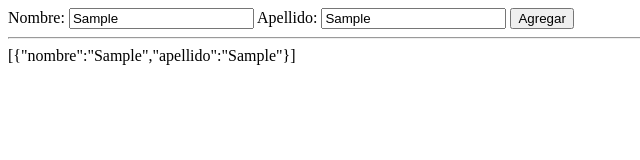
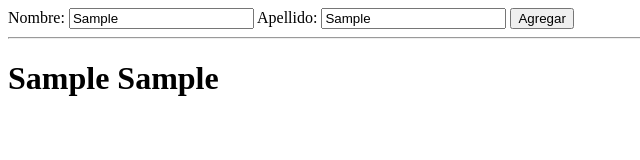
Before and after one commit to carloshoraciolopez/grupob-mar-juev, a plain HTML site: page index.html in a window 1280 px wide. Both pictures are taken after typing "Sample", "Sample" into the empty fields and a click on the button "Agregar". Shown: the whole page, without its empty margins (0-640 px from the left). Drawn offline with Linux system fonts and the light colour scheme.

Commit message:
feat: metodos de array + dom

```diff
--- a/index.html
+++ b/index.html
@@ -2,6 +2,41 @@
 <html lang="es">
     <head>
         <title>Bootcamp - Clase1 JS</title>
+        <script>
+            const array = [
+                {edad:10,nombre: 'carlos', dni: 123},
+                {edad:20,nombre: 'juan', dni: 456},
+                {edad:30,nombre: 'maria', dni: 678},
+                {edad:45,nombre: 'jorge', dni: 901}
+            ];
+            //¿suma de los elementos?
+            let suma = 0;
+            for(let i=0;i<array.length;i++) {
+                const item = array[i];
+                suma += item.edad;
+            }
+            console.log(suma);
+
+            //forErch
+            let sumaEach=0;
+            array.forEach(item => sumaEach+=item.edad); //lambda > que quiero
+            console.log(sumaEach);
+
+            //sumar usando .reduce()
+            const sumsReduce = array.reduce((total,item) => total + item.edad , 0);
+            console.log(sumsReduce);
+
+            /*const data = array.join(',');
+            onsole.log(data);*/
+            let nombres = array.reduce( (concatendador,item) =>  concatendador + ','+ item.nombre  ,'')
+            nombres = nombres.substring(1,nombres.length);
+
+            console.log(nombres);
+
+            /*map para obtener solo el dni*/
+            const mapDelArray = array.map(item => { return {id:item.dni, name: item.nombre} });
+            console.log(mapDelArray);//[123,456,789,901]
+        </script>
     </head>
     <body>
         <!-- 1 - incluir un archivo externo de javascript-->
--- a/js/abm.js
+++ b/js/abm.js
@@ -21,7 +21,18 @@ function agregar() {
 }
 
 function mostrar() {
-    const div = document.getElementById('alumnos');
+    const div = document.getElementById('alumnos'); //Parent
 
-    div.innerHTML = JSON.stringify(personas);
+    div.innerHTML = '';
+
+    //for of
+    for(let item of personas) {
+        //crear el elemento
+        const h = document.createElement('h1');
+        h.textContent = `${item.nombre} ${item.apellido}`;
+
+        //agregar al nodo padre
+        div.appendChild(h);
+    }
+    //personas.forEach(x => div.innerHTML +=  x.nombre + ' ' + x.apellido + '<br>');
 }
```
